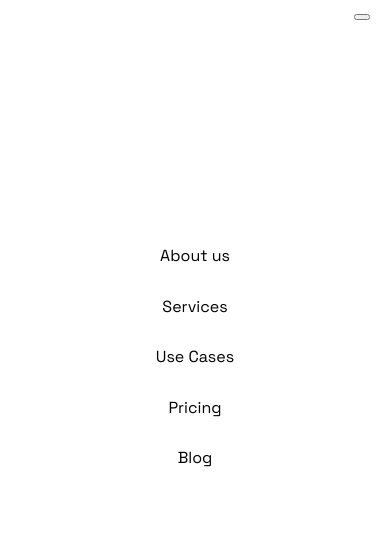
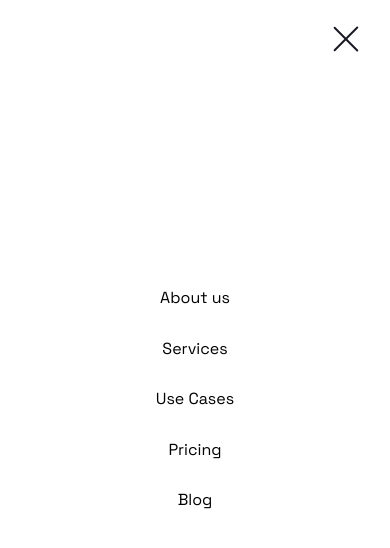
Before and after one commit to realsabyrka-alt/positivus, a website: page index.html in a window 390 px wide. Both pictures are taken after a click on the button "Open navigation menu". Drawn offline with nearby package versions, Linux system fonts and the light colour scheme; files that its build step writes are made by us from their sources.

Commit message:
style: add cross button styles and responsive

```diff
--- /dev/null
+++ b/styles/components/_cross-button.scss
@@ -0,0 +1,33 @@
+@use '../helpers' as *;
+
+.cross-button {
+  @include reset-button;
+  @include square(48px);
+
+  position: relative;
+  border-radius: var(--border-radius-small);
+
+  @include hover {
+    background-color: var(--color-accent);
+  }
+
+  &::before,
+  &::after {
+    content: '';
+    position: absolute;
+    top: 50%;
+    left: 7px;
+    width: 70%;
+    height: 2px;
+    background-color: var(--color-dark);
+    border-radius: 5px;
+  }
+
+  &::before {
+    rotate: 45deg;
+  }
+
+  &::after {
+    rotate: -45deg;
+  }
+}
--- a/styles/components/_index.scss
+++ b/styles/components/_index.scss
@@ -1,3 +1,4 @@
 @forward 'button';
 @forward 'burger-button';
+@forward 'cross-button';
 @forward 'mobile-overlay';
```
